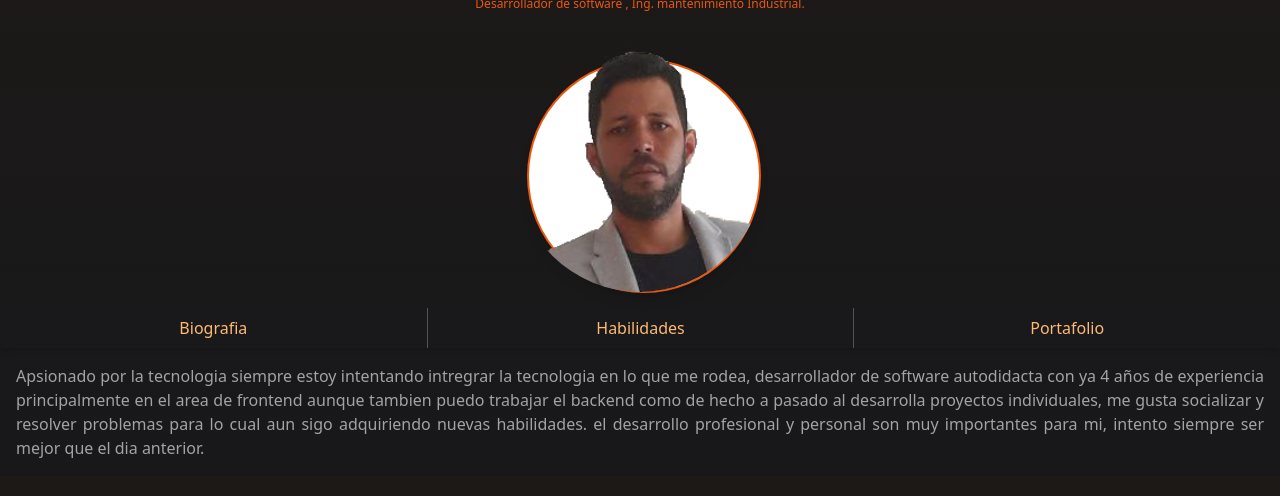
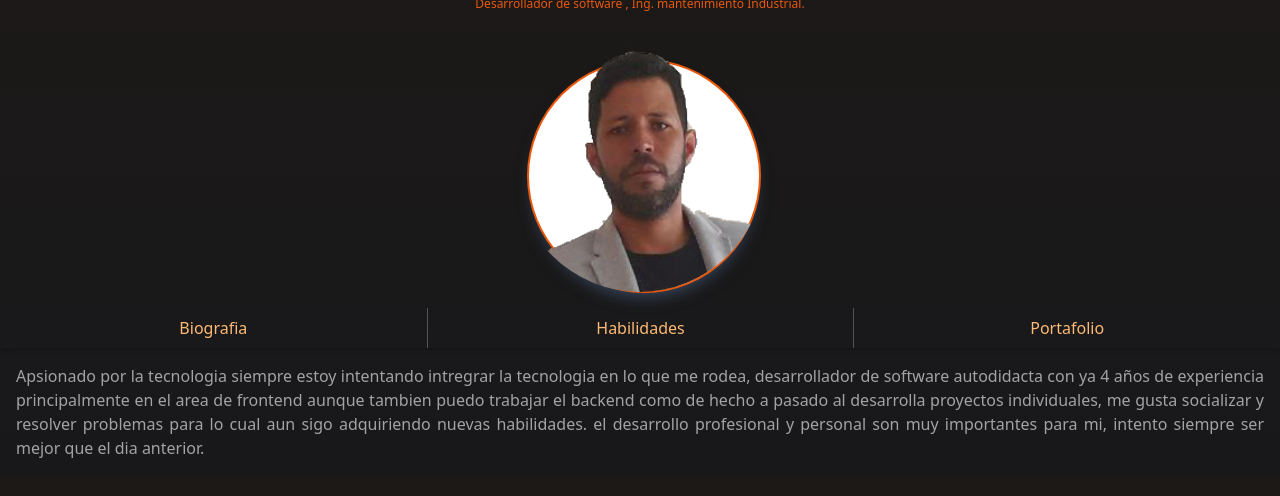
Before and after one commit to joseluna03/curriculum-html.github.io, a plain HTML site: page index.html in a window 1280 px wide. Shown: the part 80-576 px from the top of the page. Drawn offline with nearby package versions, Linux system fonts and the light colour scheme.

Commit message:
Update index.html

```diff
--- a/index.html
+++ b/index.html
@@ -24,7 +24,7 @@
     </h3>
 
     <div class="flex items-center justify-center mt-4">
-        <div class="avatar2 bg-white absolute z-10 mt-8 ml-2 shadow-lg ring-2 ring-orange-600"></div>
+        <div class="avatar2 bg-white absolute z-10 mt-8 ml-2 shadow-lg shadow-slate-700 ring-2 ring-orange-600"></div>
       <div class="avatar mt-4 z-20">
         <img src="./assets/photo1675907439.png" alt="" />
       </div>
```
